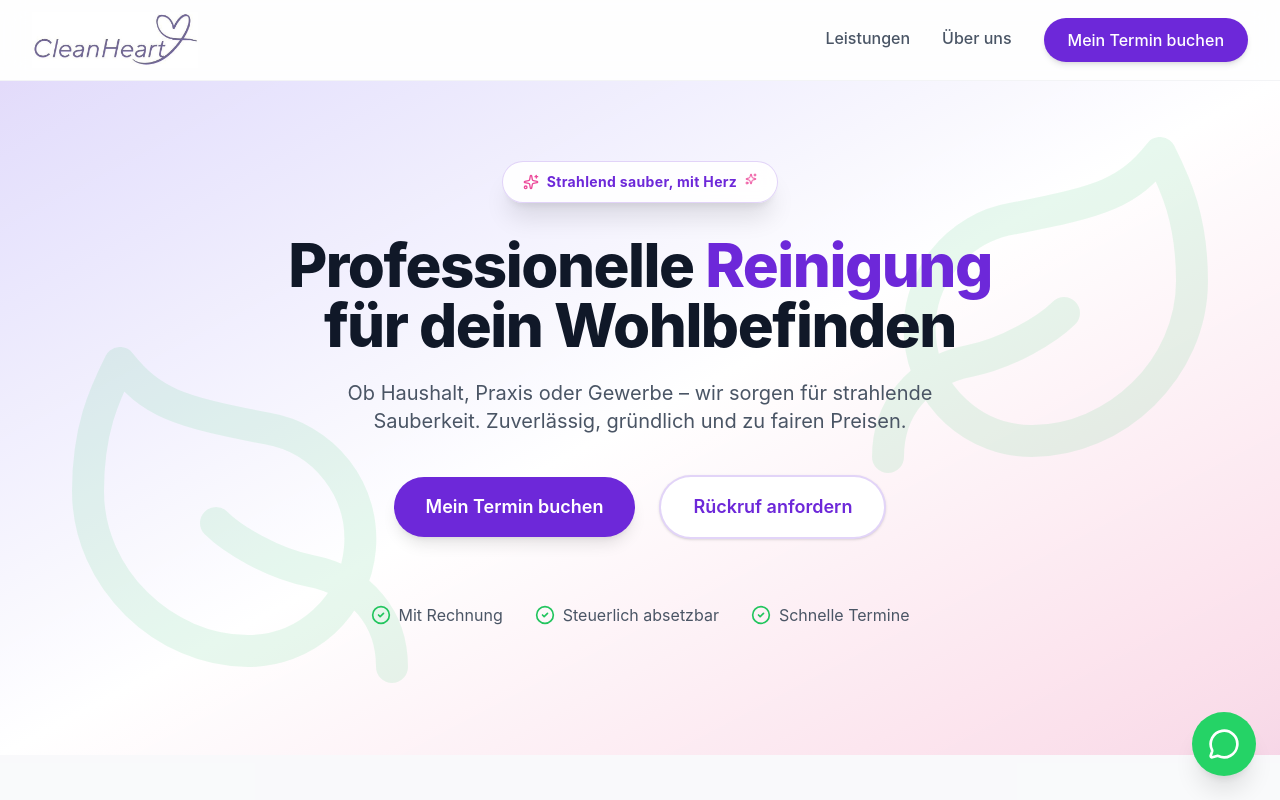
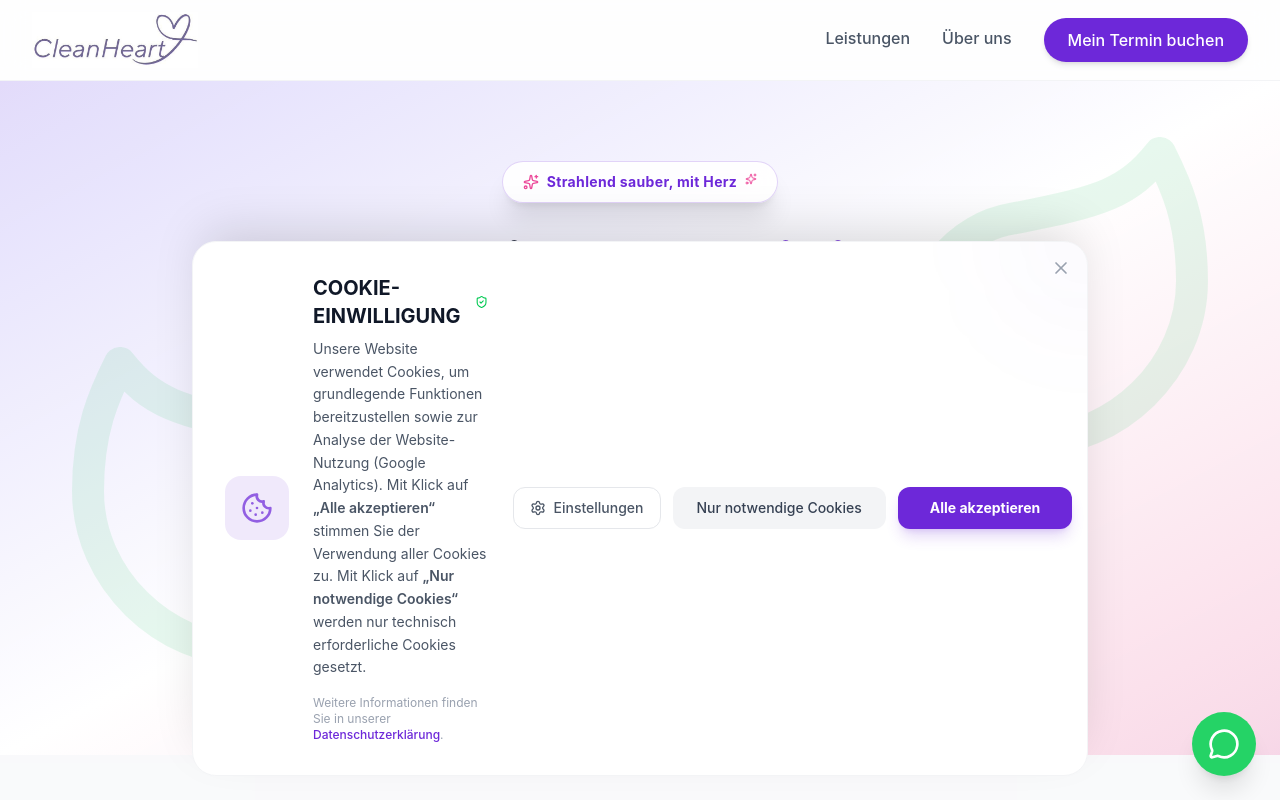
Before and after one commit to ecoezer/cleanhearts, a React (Vite) app: page / in a window 1280 px wide. Shown: the top 800 px of the page. Built offline with nearby package versions, Linux system fonts and the light colour scheme.

Commit message:
Add GDPR-compliant Cookie Consent Banner

```diff
--- a/src/App.tsx
+++ b/src/App.tsx
@@ -3,6 +3,7 @@ import Navbar from './components/Navbar';
 import FloatingWhatsApp from './components/FloatingWhatsApp';
 import ScrollToTop from './components/ScrollToTop';
 import ScrollToTopOnNavigation from './components/ScrollToTopOnNavigation';
+import CookieBanner from './components/CookieBanner';
 import Home from './pages/Home';
 import Booking from './pages/Booking';
 import Impressum from './pages/Impressum';
@@ -12,6 +13,7 @@ function App() {
   return (
     <>
       <ScrollToTopOnNavigation />
+      <CookieBanner />
       <Navbar />
       <Routes>
         <Route path="/" element={<Home />} />
--- /dev/null
+++ b/src/components/CookieBanner.tsx
@@ -0,0 +1,87 @@
+import { useState, useEffect } from 'react';
+import { Link } from 'react-router-dom';
+import { Cookie, X, Settings, ShieldCheck } from 'lucide-react';
+
+export default function CookieBanner() {
+    const [isVisible, setIsVisible] = useState(false);
+
+    useEffect(() => {
+        const consent = localStorage.getItem('cookie-consent');
+        if (!consent) {
+            const timer = setTimeout(() => setIsVisible(true), 1500);
+            return () => clearTimeout(timer);
+        }
+    }, []);
+
+    const handleAcceptAll = () => {
+        localStorage.setItem('cookie-consent', 'all');
+        setIsVisible(false);
+    };
+
+    const handleAcceptNecessary = () => {
+        localStorage.setItem('cookie-consent', 'necessary');
+        setIsVisible(false);
+    };
+
+    if (!isVisible) return null;
+
+    return (
+        <div className="fixed bottom-0 left-0 right-0 z-[100] p-4 md:p-6 animate-in slide-in-from-bottom-full duration-500">
+            <div className="max-w-4xl mx-auto bg-white rounded-3xl shadow-[0_-20px_50px_-12px_rgba(0,0,0,0.15)] border border-gray-100 p-6 md:p-8 relative overflow-hidden">
+                {/* Decoration */}
+                <div className="absolute top-0 right-0 w-32 h-32 bg-primary/5 rounded-full -mr-16 -mt-16 blur-3xl"></div>
+
+                <div className="relative z-10 flex flex-col md:flex-row items-start md:items-center gap-6">
+                    <div className="flex-shrink-0 bg-primary/10 p-4 rounded-2xl">
+                        <Cookie className="w-8 h-8 text-primary animate-pulse" />
+                    </div>
+
+                    <div className="flex-grow">
+                        <h3 className="text-xl font-bold text-gray-900 mb-2 flex items-center">
+                            COOKIE-EINWILLIGUNG
+                            <ShieldCheck className="w-5 h-5 ml-2 text-green-500" />
+                        </h3>
+                        <p className="text-gray-600 text-sm leading-relaxed mb-4">
+                            Unsere Website verwendet Cookies, um grundlegende Funktionen bereitzustellen sowie zur Analyse der Website-Nutzung (Google Analytics).
+                            Mit Klick auf <span className="font-semibold">„Alle akzeptieren“</span> stimmen Sie der Verwendung aller Cookies zu.
+                            Mit Klick auf <span className="font-semibold">„Nur notwendige Cookies“</span> werden nur technisch erforderliche Cookies gesetzt.
+                        </p>
+                        <p className="text-xs text-gray-400">
+                            Weitere Informationen finden Sie in unserer{' '}
+                            <Link to="/datenschutz" className="text-primary hover:underline font-medium">Datenschutzerklärung</Link>.
+                        </p>
+                    </div>
+
+                    <div className="flex flex-col sm:flex-row gap-3 w-full md:w-auto flex-shrink-0">
+                        <button
+                            onClick={() => { }} // Open settings logic if needed, for now just placeholder
+                            className="flex items-center justify-center gap-2 px-4 py-2.5 rounded-xl border border-gray-200 text-gray-600 font-medium hover:bg-gray-50 transition-colors text-sm"
+                        >
+                            <Settings className="w-4 h-4" />
+                            Einstellungen
+                        </button>
+                        <button
+                            onClick={handleAcceptNecessary}
+                            className="px-6 py-2.5 rounded-xl bg-gray-100 text-gray-700 font-medium hover:bg-gray-200 transition-colors text-sm"
+                        >
+                            Nur notwendige Cookies
+                        </button>
+                        <button
+                            onClick={handleAcceptAll}
+                            className="px-8 py-2.5 rounded-xl bg-primary text-white font-bold hover:bg-primary-dark transition-all shadow-lg shadow-primary/20 text-sm whitespace-nowrap"
+                        >
+                            Alle akzeptieren
+                        </button>
+                    </div>
+                </div>
+
+                <button
+                    onClick={() => setIsVisible(false)}
+                    className="absolute top-4 right-4 text-gray-400 hover:text-gray-600 transition-colors"
+                >
+                    <X className="w-5 h-5" />
+                </button>
+            </div>
+        </div>
+    );
+}
```
